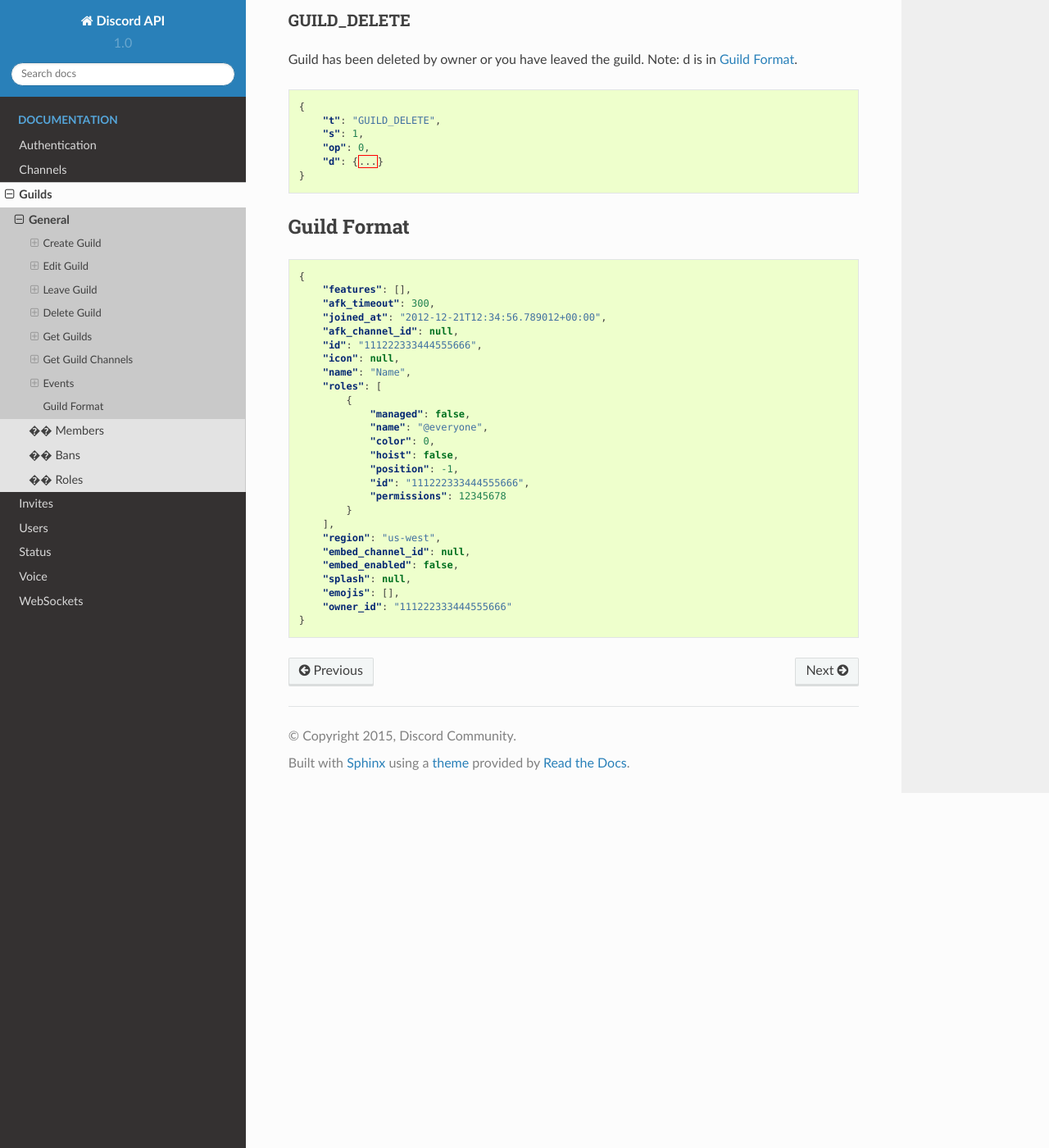
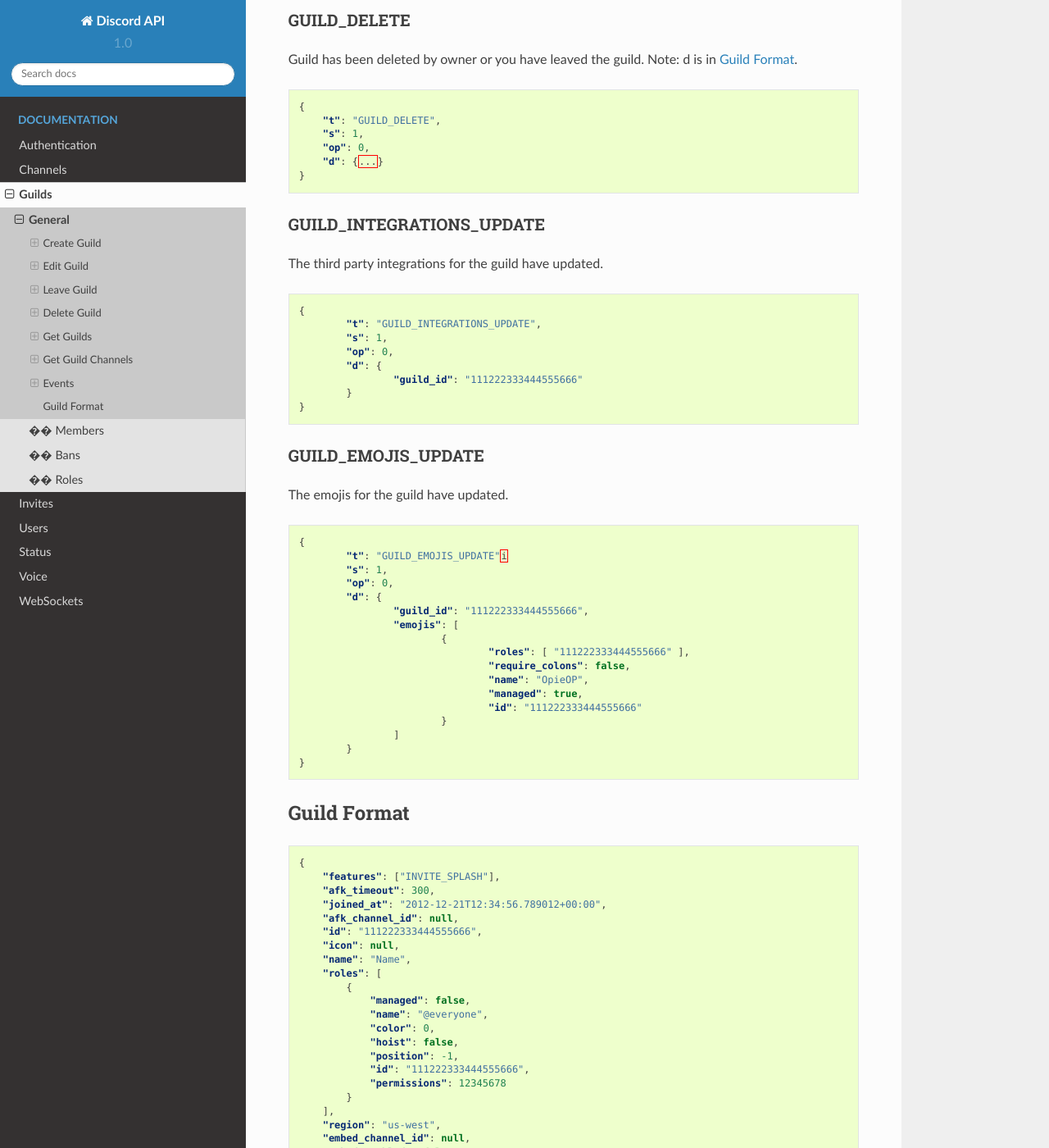
Before and after one commit to DiscordAPI/docs, a Sphinx documentation site: the page built from docs/reference/guilds/general.rst, in a window 1280 px wide and 1400 px high, scrolled down 2915 px. Shown: the whole window at 82% size. Built offline with Sphinx 7.4.7 and the Read the Docs theme 2.0.0, drawn with Linux system fonts in a browser that asks for light colours.

Commit message:
did some stuff

```diff
--- a/docs/reference/guilds/general.rst
+++ b/docs/reference/guilds/general.rst
@@ -182,6 +182,47 @@
         "d": {...}
     }
 
+GUILD_INTEGRATIONS_UPDATE
+~~~~~~~~~~~~~~~~~~~~~~~~~
+
+The third party integrations for the guild have updated.
+
+.. code-block:: json
+
+	{
+		"t": "GUILD_INTEGRATIONS_UPDATE",
+		"s": 1,
+		"op": 0,
+		"d": {
+			"guild_id": "111222333444555666"
+		}
+	}
+
+GUILD_EMOJIS_UPDATE
+~~~~~~~~~~~~~~~~~~~
+
+The emojis for the guild have updated.
+
+.. code-block:: json
+
+	{
+		"t": "GUILD_EMOJIS_UPDATE"i
+		"s": 1,
+		"op": 0,
+		"d": {
+			"guild_id": "111222333444555666",
+			"emojis": [
+				{
+					"roles": [ "111222333444555666" ],
+					"require_colons": false,
+					"name": "OpieOP",
+					"managed": true,
+					"id": "111222333444555666"
+				}
+			]
+		}
+	}
+
 
 Guild Format
 --------------
@@ -189,7 +230,7 @@
 .. code-block:: json
 
     {
-        "features": [],
+        "features": ["INVITE_SPLASH"],
         "afk_timeout": 300,
         "joined_at": "2012-12-21T12:34:56.789012+00:00",
         "afk_channel_id": null,
--- a/docs/reference/invites/invites.rst
+++ b/docs/reference/invites/invites.rst
@@ -156,7 +156,7 @@
             "id": "112462135683509820",
             "avatar": null
         },
-        "xkcdpass": null,
+        "xkcdpass": "optional-xkcd-pass",
         "channel": {
             "type": "text",
             "id": "110453227215937536",
--- a/docs/reference/websockets/general.rst
+++ b/docs/reference/websockets/general.rst
@@ -21,7 +21,7 @@
 .. code-block:: json
 
     {
-    	"url":"wss://gateway-cerberus.discord.gg"
+    	"url":"wss://gateway-1.discord.gg/4"
     }
 
 The URL shown here is a common example of one. It's best to always use the URL you receive from your GET request instead of statically connecting to the URL here.
@@ -84,7 +84,7 @@
 
 	{
     		"op" : 3,
-		 "d" : {
+		 	"d" : {
         		"game" : {
             			"name" : "Game name"
         		},
--- a/docs/reference/websockets/ready.rst
+++ b/docs/reference/websockets/ready.rst
@@ -102,6 +102,7 @@
                     ],
                     "owner_id": "11122233344455566",
                     "name": "Example Server",
+                    "member_count": 1,
                     "members": [
                         {
                             "user": {
```
Also changed, not shown: other parts of docs/reference/guilds/general.rst (+2 -1 lines), other parts of docs/reference/websockets/ready.rst (+1 -1 lines), docs/reference/integrations/general.rst (+13 -0 lines).
